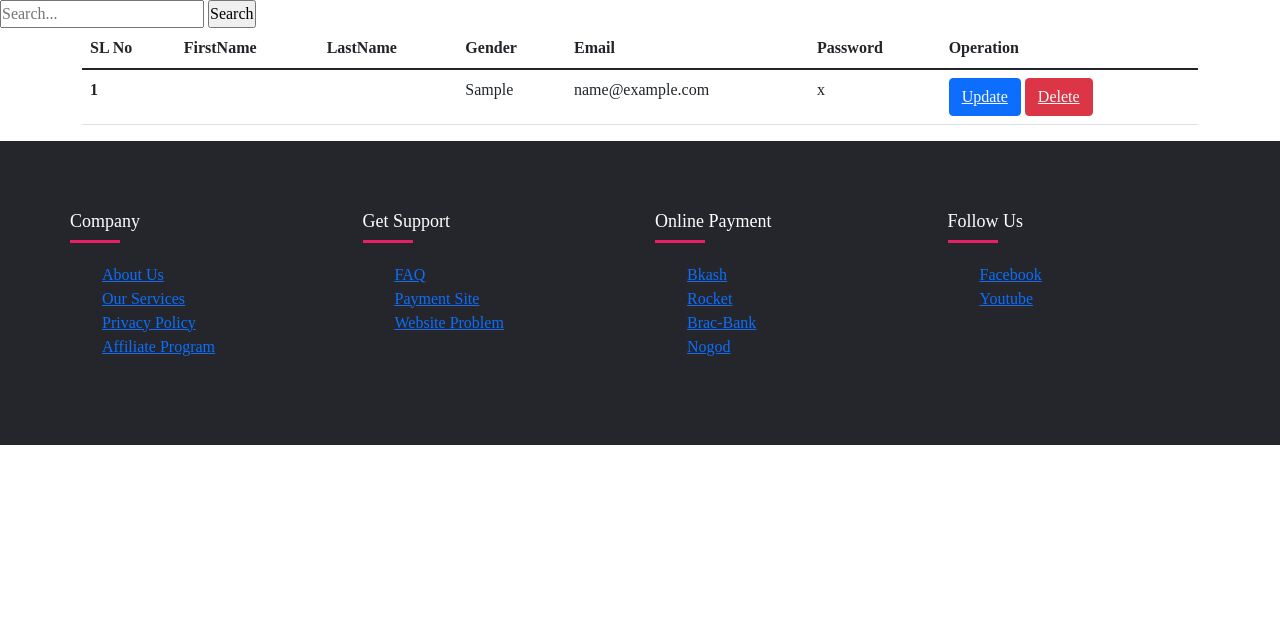
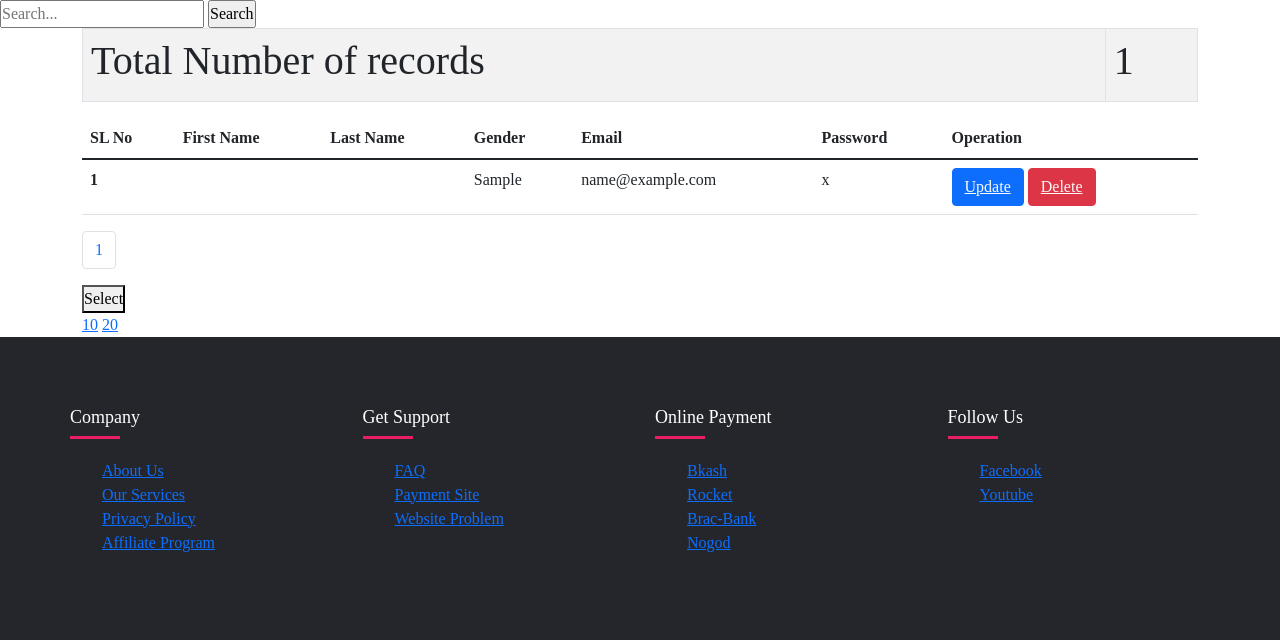
Before and after one commit to Aoyon123/self_php_crud_application, a PHP site: page /userlist.php in a window 1280 px wide. Shown: the part 80-720 px from the top of the page. Run offline with PHP 8.4, Linux system fonts and the light colour scheme; tables that the repository leaves empty or names only in its code hold one stand-in row (values such as "Sample post"); data that the repository does not hold is empty; some libraries are stand-ins or nearby versions.

Commit message:
Add files via upload

```diff
--- a/userlist.php
+++ b/userlist.php
@@ -4,7 +4,6 @@ include 'connection.php';
 ?>
 
 
-<!DOCTYPE html>
 <html lang="en">
 <head>
     <meta charset="UTF-8">
@@ -15,19 +14,35 @@ include 'connection.php';
 </head>
 <body>
 
+<?php
+$records = mysqli_query($conn,"SELECT count(*) FROM tbluser ORDER BY id ASC");
+$row_db = mysqli_fetch_row($records);
+$total_records = $row_db[0];
+?>
 
-    <form action="search_query.php" id="" method="POST">
+    <div>
+  <form action="search_query.php" id="" method="POST">
   <input type="search" id="query" name="user_name" placeholder="Search...">
   <input type="submit" name="search" value="Search">
   </form>
+    </div>
 
+
+    <div>
      <div class="container">
+
+   <table class="table table-bordered table-striped">
+<tr>
+<td><h1>Total Number of records </h1></td>
+<td><h1><?php echo $total_records; ?></h1></td>
+</tr>
+</table>
      <table class="table">
   <thead>
     <tr>
       <th scope="col">SL No</th>
-      <th scope="col">FirstName</th>
-      <th scope="col">LastName</th>
+      <th scope="col">First Name</th>
+      <th scope="col">Last Name</th>
       <th scope="col">Gender</th>
       <th scope="col">Email</th>
       <th scope="col">Password</th>
@@ -36,11 +51,19 @@ include 'connection.php';
   </thead>
   <tbody>
   <?php
+   $numberOfRecordsPerPage = 5;
+   if (isset($_GET["page"])) {
+  $page  = $_GET["page"];
+  }
+  else{
+  $page=1;
+  }
+   $start_page = ($page-1) * $numberOfRecordsPerPage;
+   $result = mysqli_query($conn,"SELECT * FROM tbluser ORDER BY id ASC LIMIT $start_page, $numberOfRecordsPerPage");
 
+   //$sql="SELECT * FROM `tbluser`";
 
-   $sql="SELECT * FROM `tbluser`";
-
-   $result=mysqli_query($conn,$sql);
+   //$result=mysqli_query($conn,$sql);
    if($result){
 
     while( $row=mysqli_fetch_assoc($result)){
@@ -70,7 +93,35 @@ include 'connection.php';
 
   </tbody>
 </table>
+
+   <div class="pagination-drop">
+
+       <div class="pageLink">
+ <?php
+
+$total_pages = ceil($total_records/ $numberOfRecordsPerPage);
+$pageLink = "<ul class='pagination'>";
+for ($i=1; $i<=$total_pages; $i++) {
+$pageLink .= "<li class='page-item'><a class='page-link' href='userlist.php?page=".$i."'>".$i."</a></li>";
+}
+echo $pageLink; "</ul>";
+?>
+
      </div>
+    <div class="dropdown">
+  <button class="dropbtn">Select</button>
+  <div class="dropdown-content">
+
+    <a href="#">10</a>
+    <a href="#">20</a>
+  </div>
+</div>
+  </div>
+
+
+   </div>
+    </div>
+
 </body>
 </html>
 
```
